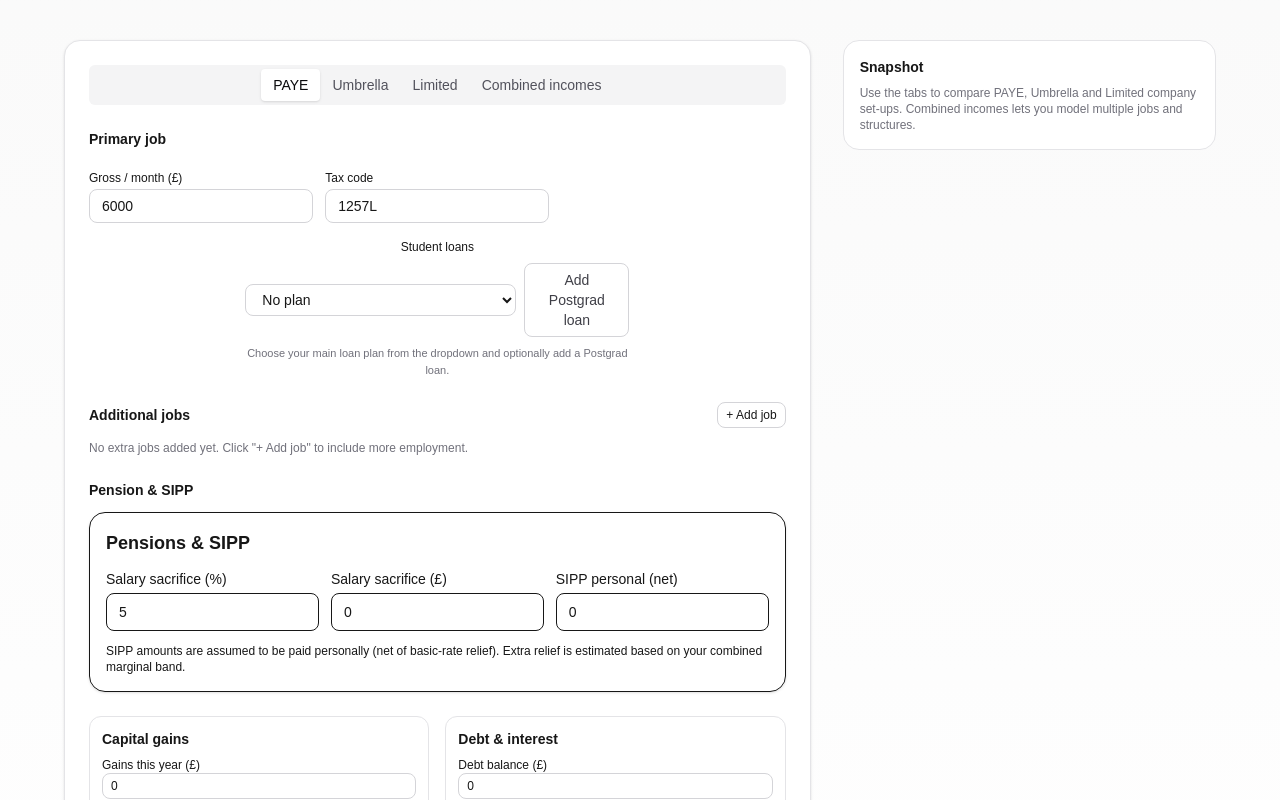
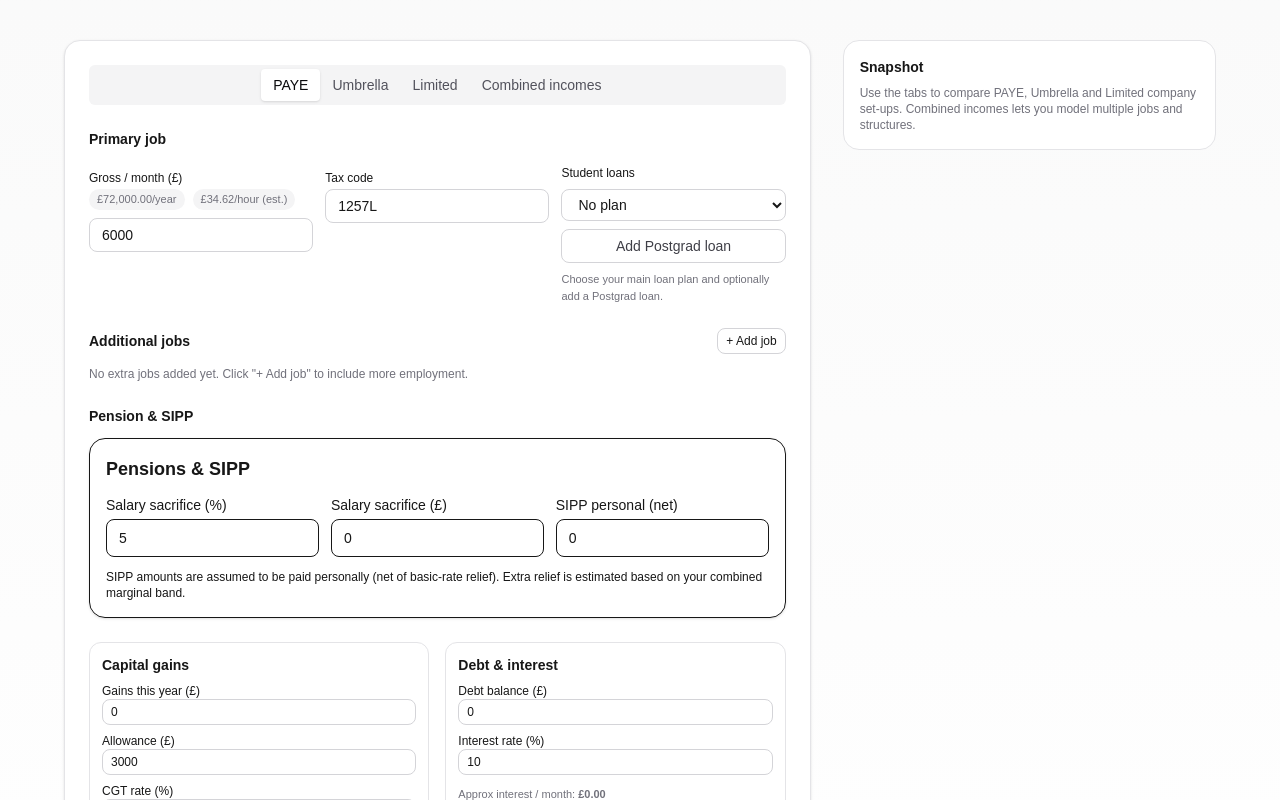
Before and after one commit to TCM2614/payroll-mvp, a Next.js app: page /calc in a window 1280 px wide. Shown: the top 800 px of the page. Built offline with nearby package versions, Linux system fonts and the light colour scheme.

Commit message:
ui: add annual/hourly chips to gross input and move loans to grid column

```diff
--- a/src/components/tabs/PayeTab.tsx
+++ b/src/components/tabs/PayeTab.tsx
@@ -178,13 +178,33 @@ export function PayeTab() {
 
 
 
-        {/* Gross + tax code side-by-side */}
+        <div className="grid gap-3 sm:grid-cols-2 md:grid-cols-3">
 
-        <div className="grid gap-3 sm:grid-cols-2 md:grid-cols-3">
+          {/* Gross / month + chips */}
 
           <div className="space-y-1">
 
             <label className="text-xs font-medium">Gross / month (£)</label>
+
+
+
+            <div className="flex flex-wrap gap-2 text-[11px] text-zinc-500">
+
+              <span className="rounded-full bg-zinc-100 px-2 py-0.5 dark:bg-zinc-800">
+
+                {formatGBP(primaryGross * 12)}/year
+
+              </span>
+
+              <span className="rounded-full bg-zinc-100 px-2 py-0.5 dark:bg-zinc-800">
+
+                £{((primaryGross * 12) / 2080).toFixed(2)}/hour (est.)
+
+              </span>
+
+            </div>
+
+
 
             <input
 
@@ -194,11 +214,15 @@ export function PayeTab() {
 
               onChange={(e) => setPrimaryGross(Number(e.target.value) || 0)}
 
-              className="w-full rounded-lg border border-zinc-300 px-3 py-1.5 text-sm dark:border-zinc-700 dark:bg-zinc-900"
+              className="mt-1 w-full rounded-lg border border-zinc-300 px-3 py-1.5 text-sm dark:border-zinc-700 dark:bg-zinc-900"
 
             />
 
           </div>
+
+
+
+          {/* Tax code */}
 
           <div className="space-y-1">
 
@@ -218,23 +242,21 @@ export function PayeTab() {
 
           </div>
 
-        </div>
+
+
+          {/* Student loans – aligned as third column */}
+
+          <div className="flex flex-col justify-between space-y-2">
+
+            <label className="text-xs font-medium text-center md:text-left">
+
+              Student loans
+
+            </label>
 
 
 
-        {/* Loans row – centred, dropdown + postgrad toggle */}
-
-        <div className="flex justify-center">
-
-          <div className="w-full max-w-sm space-y-2">
-
-            <label className="block text-xs font-medium text-center">Student loans</label>
-
-
-
-            <div className="flex flex-col gap-2 sm:flex-row sm:items-center">
-
-              {/* Main loan plan dropdown */}
+            <div className="flex flex-col gap-2">
 
               <select
 
@@ -262,15 +284,13 @@ export function PayeTab() {
 
 
 
-              {/* Postgrad toggle */}
-
               <button
 
                 type="button"
 
                 onClick={() => setHasPostgrad((v) => !v)}
 
-                className={`w-full rounded-lg border px-3 py-1.5 text-sm sm:w-auto ${
+                className={`w-full rounded-lg border px-3 py-1.5 text-sm ${
 
                   hasPostgrad
 
@@ -290,9 +310,9 @@ export function PayeTab() {
 
 
 
-            <p className="text-[11px] text-center text-zinc-500">
+            <p className="text-[11px] text-zinc-500">
 
-              Choose your main loan plan from the dropdown and optionally add a Postgrad loan.
+              Choose your main loan plan and optionally add a Postgrad loan.
 
             </p>
 
```
